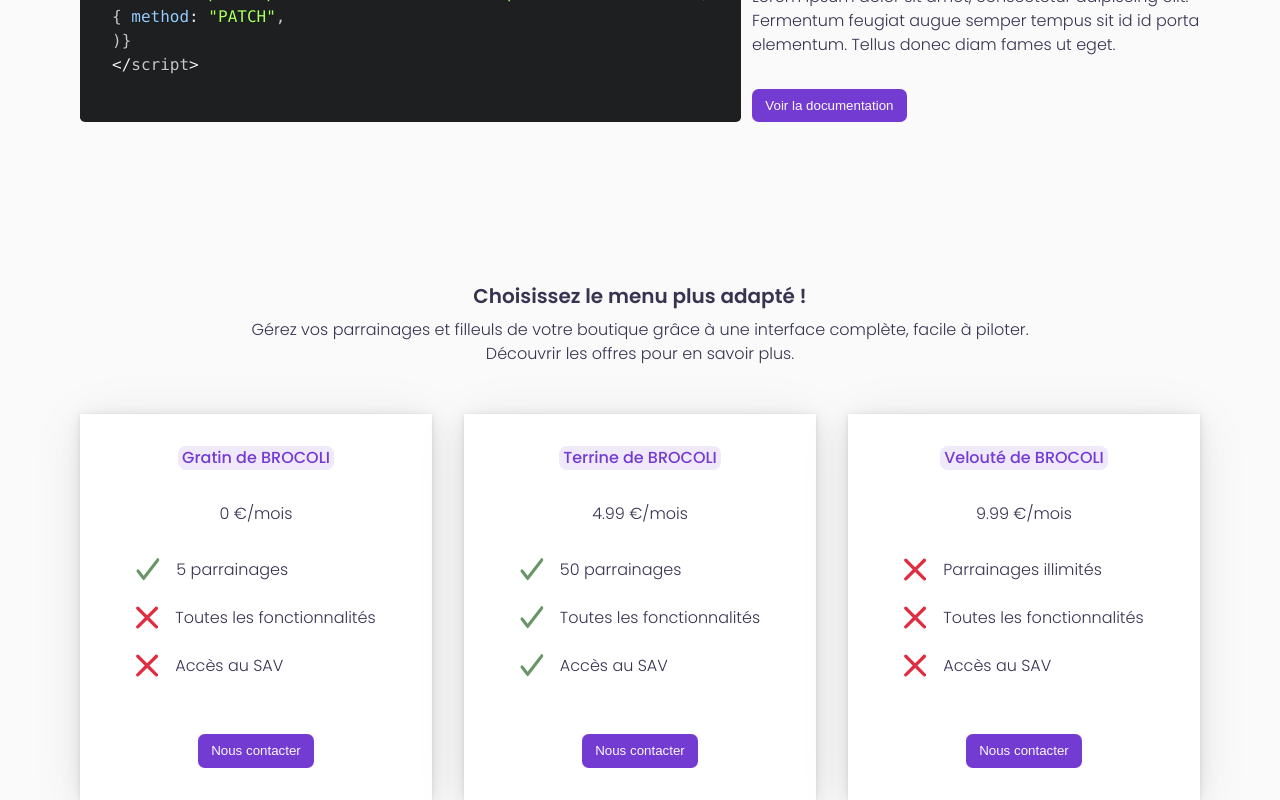
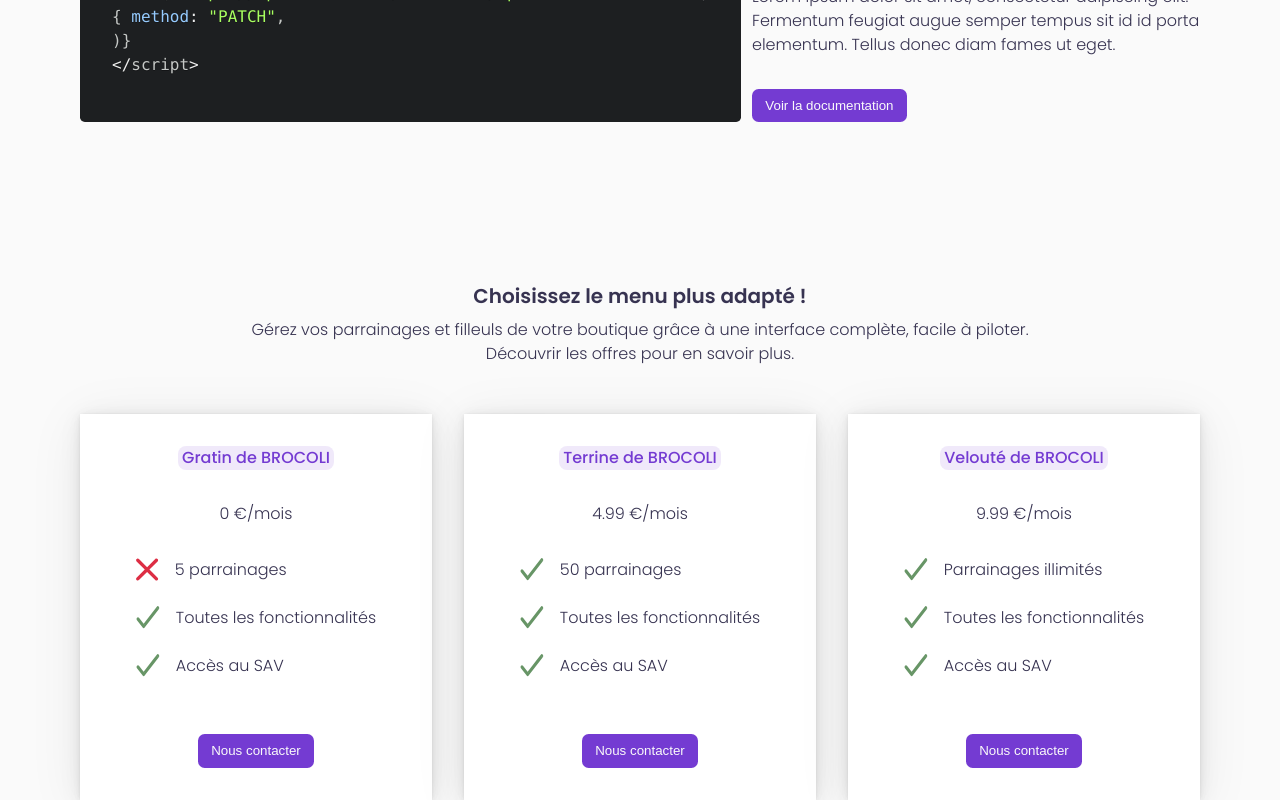
Before and after one commit to MaeWolff/potential-brocoli, a React (Create React App) app: page / in a window 1280 px wide. Shown: the part 867-1667 px from the top of the page. Built offline with nearby package versions, Linux system fonts and the light colour scheme; no server answers.

Commit message:
fix: fix prop on price label

```diff
--- a/src/components/composed/price/subComponents/PriceLabel.tsx
+++ b/src/components/composed/price/subComponents/PriceLabel.tsx
@@ -19,9 +19,12 @@ type LabelProps = {
 const PriceLabel = ({ isLabelCross, label }: LabelProps) => {
   return (
     <Container>
-      {isLabelCross ? <CheckedSVG /> : <CrossSVG />}
+      {isLabelCross ? <CrossSVG /> : <CheckedSVG />}
+
       <Spacer axis="horizontal" size={1} />
+
       <p>{label}</p>
+
       <Spacer axis="vertical" size={3} />
     </Container>
   );
--- a/src/pages/HomePage.tsx
+++ b/src/pages/HomePage.tsx
@@ -157,18 +157,11 @@ fetch("https://api.brocoli.io/customers/sponsor?discountCode",
         >
           <PriceCard name="Gratin de BROCOLI" price={0}>
             <>
-              <PriceLabel
-                label="5 parrainages"
-                isLabelCross={true}
-              ></PriceLabel>
-              <PriceLabel
-                label="Toutes les fonctionnalités"
-                isLabelCross={false}
-              ></PriceLabel>
-              <PriceLabel
-                label="Accès au SAV"
-                isLabelCross={false}
-              ></PriceLabel>
+              <PriceLabel label="5 parrainages" isLabelCross />
+
+              <PriceLabel label="Toutes les fonctionnalités" />
+
+              <PriceLabel label="Accès au SAV" />
             </>
           </PriceCard>
 
@@ -176,15 +169,11 @@ fetch("https://api.brocoli.io/customers/sponsor?discountCode",
 
           <PriceCard name="Terrine de BROCOLI" price={4.99}>
             <>
-              <PriceLabel
-                label="50 parrainages"
-                isLabelCross={true}
-              ></PriceLabel>
-              <PriceLabel
-                label="Toutes les fonctionnalités"
-                isLabelCross={true}
-              ></PriceLabel>
-              <PriceLabel label="Accès au SAV" isLabelCross={true}></PriceLabel>
+              <PriceLabel label="50 parrainages" />
+
+              <PriceLabel label="Toutes les fonctionnalités" />
+
+              <PriceLabel label="Accès au SAV" />
             </>
           </PriceCard>
 
```
